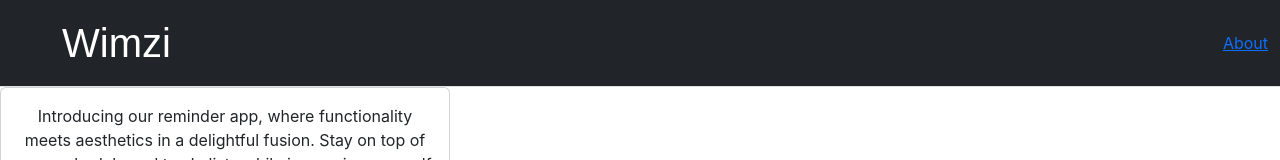
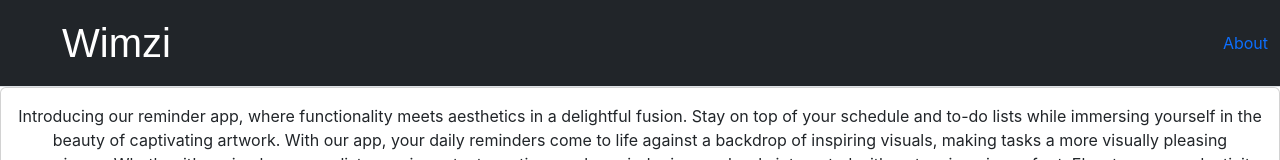
Before and after one commit to naomipate/Wimzi, a React (Create React App) app in the folder wimzi-frontend/: page /about in a window 1280 px wide. Shown: the top 160 px of the page. Built offline with nearby package versions, Linux system fonts and the light colour scheme; a web font is replaced by a local one.

Commit message:
updated design with delete and, edit and date input again

```diff
--- a/wimzi-frontend/src/Componets/Instructions/Instructions.css
+++ b/wimzi-frontend/src/Componets/Instructions/Instructions.css
@@ -1,3 +1,3 @@
-.card{
+.card-instructions{
     width: 450px;
 }
--- a/wimzi-frontend/src/Componets/Instructions/Instructions.js
+++ b/wimzi-frontend/src/Componets/Instructions/Instructions.js
@@ -4,7 +4,7 @@ import "./Instructions.css";
 function Instructions() {
   return (
 
-        <div className="card border-info mb-3"
+        <div className="card card-instructions border-info mb-3"
         // style={{maxWidth: "18rem"}}
         >
     <div className="card-header">Instructions</div>
--- a/wimzi-frontend/src/Componets/Nav/Nav.js
+++ b/wimzi-frontend/src/Componets/Nav/Nav.js
@@ -9,7 +9,7 @@ function Nav() {
         <NavLink className="navbar-brand" to={"/"}>
           Wimzi
         </NavLink>
-        <NavLink>About</NavLink>
+        <NavLink style={{textDecoration: "none"}}>About</NavLink>
       </div>
     </nav>
   );
```
